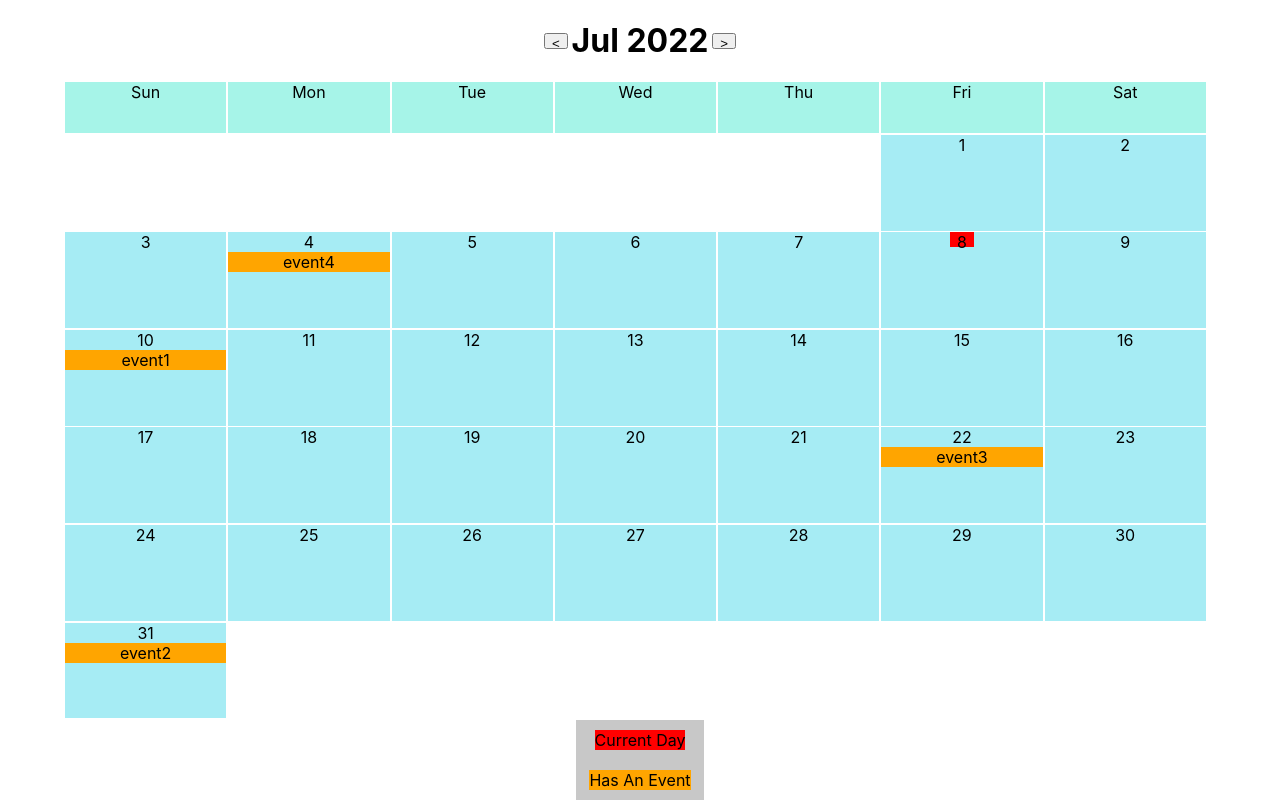
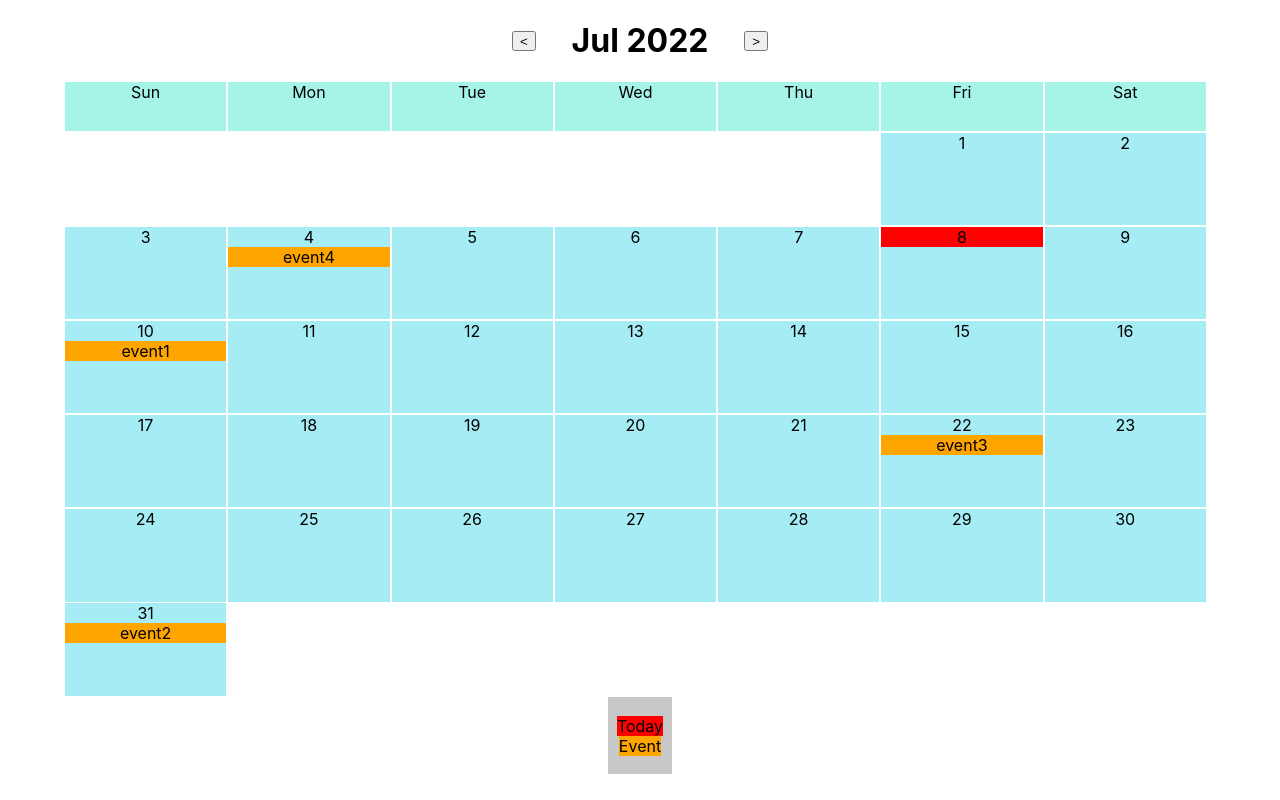
Before and after one commit to dhsiao510/calendar, a React (Create React App) app: page / in a window 1280 px wide. Built offline with nearby package versions, Linux system fonts and the light colour scheme; the HTML template or start-up script is replaced by a standard one.

Commit message:
fix bad repo

```diff
--- a/package.json
+++ b/package.json
@@ -4,7 +4,6 @@
   "private": true,
   "dependencies": {
     "@testing-library/jest-dom": "^5.16.4",
-    "@testing-library/react": "^13.3.0",
     "@testing-library/user-event": "^13.5.0",
     "@types/jest": "^27.5.2",
     "@types/node": "^16.11.43",
@@ -40,5 +39,8 @@
       "last 1 firefox version",
       "last 1 safari version"
     ]
+  },
+  "devDependencies": {
+    "@testing-library/react": "^13.3.0"
   }
 }
--- a/src/App.css
+++ b/src/App.css
@@ -1,8 +1,12 @@
 .App {
   height: 100vh;
   width: 100vw;
+}
+
+.component-wrapper {
+  width: 100%;
+  height: 100%;
   display: flex;
-  justify-content: flex-start;
 }
 
 .cal-wrapper {
@@ -10,7 +14,7 @@
   height: 100%;
   display: flex;
   flex-direction: column;
-  justify-content: flex-start;
+  justify-content: center;
   align-items: center;
 }
 
@@ -57,24 +61,29 @@
 }
 
 .current {
-  height: 15%;
-  width: 15%;
   background-color: red;
-  display: inline-block
 }
 
 .event {
   background-color: orange;
 }
 
+.header {
+  width: 20%;
+  display:flex;
+  justify-content: space-between;
+  align-items: center;
+}
+
 .footer {
   background-color: rgb(200, 200, 200);
   height: 10%;
-  width: 10%;
+  width: 5%;
   display: flex;
   flex-direction: column;
   justify-content: center;
   align-items: center;
+  margin-bottom: 2%;
 }
 
 .sample1 {
@@ -84,10 +93,3 @@
 .sample2 {
   background-color: orange;
 }
-
-.header {
-  width: 15%;
-  display:flex;
-  justify-content: space-between;
-  align-items: center;
-}
--- a/src/App.tsx
+++ b/src/App.tsx
@@ -1,20 +1,13 @@
-import React, { useState, useRef, useEffect } from 'react';
-import { format, getDay, startOfMonth, getMonth, isSameMonth, add, sub } from 'date-fns';
 import './App.css';
-import { Event } from "./types";
+import Calendar from './components/Calendar';
 import { mockEvents } from "./data/events";
-import Calendar from './components/Calendar';
-import EventDetail from './components/EventDetails';
 
 function App() {
-
   return (
     <div className="App">
-      <Calendar allEvents={mockEvents} />
+      <Calendar events={mockEvents} />
     </div>
   );
 }
 
 export default App;
-
-//      { showDetail ? <EventDetail selectEvent={selectEvent}/>: <></>}
--- a/src/components/Calendar.tsx
+++ b/src/components/Calendar.tsx
@@ -1,52 +1,39 @@
-import React, { useEffect, useState } from "react";
-import { format, getDay, startOfMonth, getMonth, isSameMonth, add, sub, lastDayOfMonth } from "date-fns"
+import React, { useRef, useEffect, useState } from "react";
+import { format, getDay, startOfMonth, isSameMonth, add, sub, lastDayOfMonth } from "date-fns";
+import currentMonthsEventsToDayMap from "../utils/filterEventsForCurrentMonth";
+import EventDetail from "./EventDetails";
 import { Event } from "../types";
 
-const Calendar = ({allEvents}: any) => {
+const initialSelectDayFormat = (stringDate?: any) => {
+    stringDate = stringDate ? stringDate: format(new Date(), "MMM/dd/yyyy");
+    stringDate = stringDate.split('/');
+    return {
+        month: stringDate[0],
+        day: stringDate[1],
+        year: stringDate[2]
+    }
+}
+
+const Calendar = ({events}: any) => {
     const calGrids = Array(42).fill(null);
-    const months: string[] = ['Jan', 'Feb', 'Mar', 'Apr', 'May', 'Jun', 'Jul', 'Aug', 'Sep', 'Oct', 'Nov', 'Dec'];
     const weekdays: string[] = ['Sun', 'Mon', 'Tue', 'Wed', 'Thu', 'Fri', 'Sat'];
-    const [ selectDay, setSelectDay ]= useState(() => format(new Date(), "MM/dd/yyyy")) as any;
-    const [ selectMonth, setSelectMonth ] = useState(null) as any;
-    const [ selectYear, setSelectYear ] = useState(null) as any;
-    const [ firstOfMonthIdx, setFirstOfMonthIdx] = useState(null) as any;
+    const [ selectDay, setSelectDay ]= useState(() => initialSelectDayFormat()) as any;
+    const [ firstOfMonthIdx, setFirstOfMonthIdx] = useState<null|number>(null);
+    const [ monthLength, setMonthLength ] = useState<null|number>(null);
     const [ sameMonth, setSameMonth] = useState<boolean>(true);
-    const [ showDetail, setShowDetail] = useState<boolean>(false);
     const [ selectEvent, setSelectEvent] = useState(null) as any;
-    const [ monthLength, setMonthLength ] = useState(null) as any;
     const [ today, setToday ] = useState(null) as any;
+    const allEvents = useRef<Event[]>(events);
     const [ currentMonthEvents, setCurrentMonthEvents ] = useState([]) as any;
 
     useEffect(() => {
-        setFirstOfMonthIdx(getDay(startOfMonth(new Date(selectDay))));
-        const sMonth = months[getMonth(new Date(selectDay))]
-        const sYear = selectDay.split('/')[2];
-        setSelectMonth(sMonth);
-        setSelectYear(sYear);
-
-        const convertEvents = {} as any;
-        allEvents.forEach((event: any) => {
-          const splitted = event.date.split(' ');
-          if(splitted[0] === sMonth && splitted[2] === sYear) {
-            convertEvents[splitted[1]] = {
-              name: event.name,
-              date: event.date,
-              description: event.description,
-              type: event.type
-            }
-          }
-        })
-
-        setCurrentMonthEvents(convertEvents);
-
-        setSameMonth(isSameMonth(new Date(), new Date(selectDay)))
-
-      }, [selectDay])
-
-    useEffect(() => {
-        const monthEnd = lastDayOfMonth(new Date(selectDay)).toString();
+        setFirstOfMonthIdx(getDay(startOfMonth(new Date(`${selectDay.month}/${selectDay.day}/${selectDay.year}`))));
+        setCurrentMonthEvents(currentMonthsEventsToDayMap(allEvents.current, selectDay.month, selectDay.year));
+        setSameMonth(isSameMonth(new Date(), new Date(`${selectDay.month}/${selectDay.day}/${selectDay.year}`)))
+        const monthEnd = lastDayOfMonth(new Date(`${selectDay.month}/${selectDay.day}/${selectDay.year}`)).toString();
         setMonthLength(Number(monthEnd.split(' ')[2]));
         setToday(Number(format(new Date(), "dd")))
+
       }, [selectDay])
 
     const renderHeader = (array:Array<string>) => {
@@ -54,6 +41,7 @@ const Calendar = ({allEvents}: any) => {
     }
 
     const renderGrid = (array: any) => {
+        if(firstOfMonthIdx !== null && monthLength) {
             return array.map((day: any, key:any) => {
                 if(key >= firstOfMonthIdx && key < (firstOfMonthIdx + monthLength)) {
                     return (
@@ -61,46 +49,52 @@ const Calendar = ({allEvents}: any) => {
                         <div className={sameMonth && (today + firstOfMonthIdx - 1) === key ? "current": ""}>{key - firstOfMonthIdx + 1}</div>
                         { currentMonthEvents[ key - firstOfMonthIdx + 1] ? <div className="event">{currentMonthEvents[key - firstOfMonthIdx + 1].name}</div>:<></>}
                     </div>)
+                } else if(key > 34 && (firstOfMonthIdx + monthLength) < 36){
                 } else {
                     return <div key={key} className="cal-cel"></div>
                 }
+            })
         }
-    )}
+    }
 
     const renderEventDetail = (index: number) => {
+        if(firstOfMonthIdx) {
             if(currentMonthEvents[index - firstOfMonthIdx + 1]) {
-          setShowDetail(true);
                 setSelectEvent(currentMonthEvents[index - firstOfMonthIdx + 1])
               } else {
-          setShowDetail(false);
                 setSelectEvent(null);
+              }
         }
     }
 
     const prevMonth = () => {
-        setSelectDay(format(sub(new Date(selectDay), { months: 1}), "MM/dd/yyyy"))
+        setSelectDay(initialSelectDayFormat(format(sub(new Date(`${selectDay.month}/${selectDay.day}/${selectDay.year}`), {months:1}), "MMM/dd/yyyy")))
+        setSelectEvent(null);
     }
 
     const nextMonth = () => {
-        setSelectDay(format(add(new Date(selectDay), { months: 1}), "MM/dd/yyyy"))
+        setSelectDay(initialSelectDayFormat(format(add(new Date(`${selectDay.month}/${selectDay.day}/${selectDay.year}`), {months:1}), "MMM/dd/yyyy")))
+        setSelectEvent(null);
     }
 
     return (
+        <div className="component-wrapper">
             <div className="cal-wrapper">
                 <div className="header">
-                <button style={{height: "20%"}} onClick={() => prevMonth()}>{'<'}</button>
-                <h1>{selectMonth} {selectYear}</h1>
-                <button style={{height: "20%"}} onClick={() => nextMonth()}>{'>'}</button>
+                    <button style={{height: "25%"}} onClick={() => prevMonth()}>{'<'}</button>
+                    <h1>{selectDay.month} {selectDay.year}</h1>
+                    <button style={{height: "25%"}} onClick={() => nextMonth()}>{'>'}</button>
                 </div>
                 <div className="cal-table">
                     {renderHeader(weekdays)}
                     {renderGrid(calGrids)}
                 </div>
                 <div className="footer">
-                <div className="sample1">Current Day</div>
-                <br/>
-                <div className="sample2">Has An Event</div>
+                    <div className="sample1">Today</div>
+                    <div className="sample2">Event</div>
                 </div>
+            </div>
+            { selectEvent === null ? <></>:<EventDetail selectEvent={selectEvent} /> }
         </div>
     )
 }
--- a/src/components/EventDetails.tsx
+++ b/src/components/EventDetails.tsx
@@ -1,5 +1,3 @@
-import React from "react";
-
 const EventDetail = ({selectEvent}: any) => {
 
     return (
--- a/src/data/events.ts
+++ b/src/data/events.ts
@@ -5,30 +5,60 @@ export const mockEvents: Event[] = [
         name: "event1",
         date: "Jul 10 2022",
         description: "wellness day",
-        type: 'holiday'
+        type: "holiday"
     },
     {
         name: "event2",
         date: "Jul 31 2022",
         description: "30th birthday",
-        type: 'birthday'
+        type: "birthday"
     },
     {
         name: "event3",
         date: "Jul 22 2022",
         description: "work anniversary",
-        type: 'holiday'
+        type: "anniversary"
     },
     {
         name: "event4",
         date: "Jul 4 2022",
         description: "National Holiday",
-        type: 'holiday'
+        type: "holiday"
     },
     {
         name: "event5",
         date: "Feb 21 2022",
         description: "30th birthday",
+        type: "birthday"
+    },
+    {
+        name: "event6",
+        date: "Jun 9 2022",
+        description: "32th birthday",
+        type: "birthday"
+    },
+    {
+        name: "event7",
+        date: "May 8 2022",
+        description: "Mother's Day",
+        type: "holiday"
+    },
+    {
+        name: "event8",
+        date: "Jun 20 2022",
+        description: "wedding anniversary",
+        type: "anniversary"
+    },
+    {
+        name: "event9",
+        date: "Apr 17 2022",
+        description: "Easter",
+        type: 'holiday'
+    },
+    {
+        name: "event10",
+        date: "Apr 4 2022",
+        description: "33th birthday",
         type: 'birthday'
     }
 ]
--- /dev/null
+++ b/src/utils/filterEventsForCurrentMonth.tsx
@@ -0,0 +1,20 @@
+import { Event } from "../types";
+
+export const currentMonthsEventsToDayMap = (array: Event[], targetMonth: string, targetYear: string) => {
+    if(!array.length) return;
+    const map = {} as any;
+    array.forEach((event: any) => {
+        const splitDate = event.date.split(' ');
+        if(splitDate[0] === targetMonth && splitDate[2] === targetYear) {
+          map[splitDate[1]] = {
+            name: event.name,
+            date: event.date,
+            description: event.description,
+            type: event.type
+          }
+        }
+      })
+    return map;
+}
+
+export default currentMonthsEventsToDayMap;
```
Also changed, not shown: 1 other file (tests, documents, lock files or other folders). Lines whose indentation alone changed are shown as unchanged.
